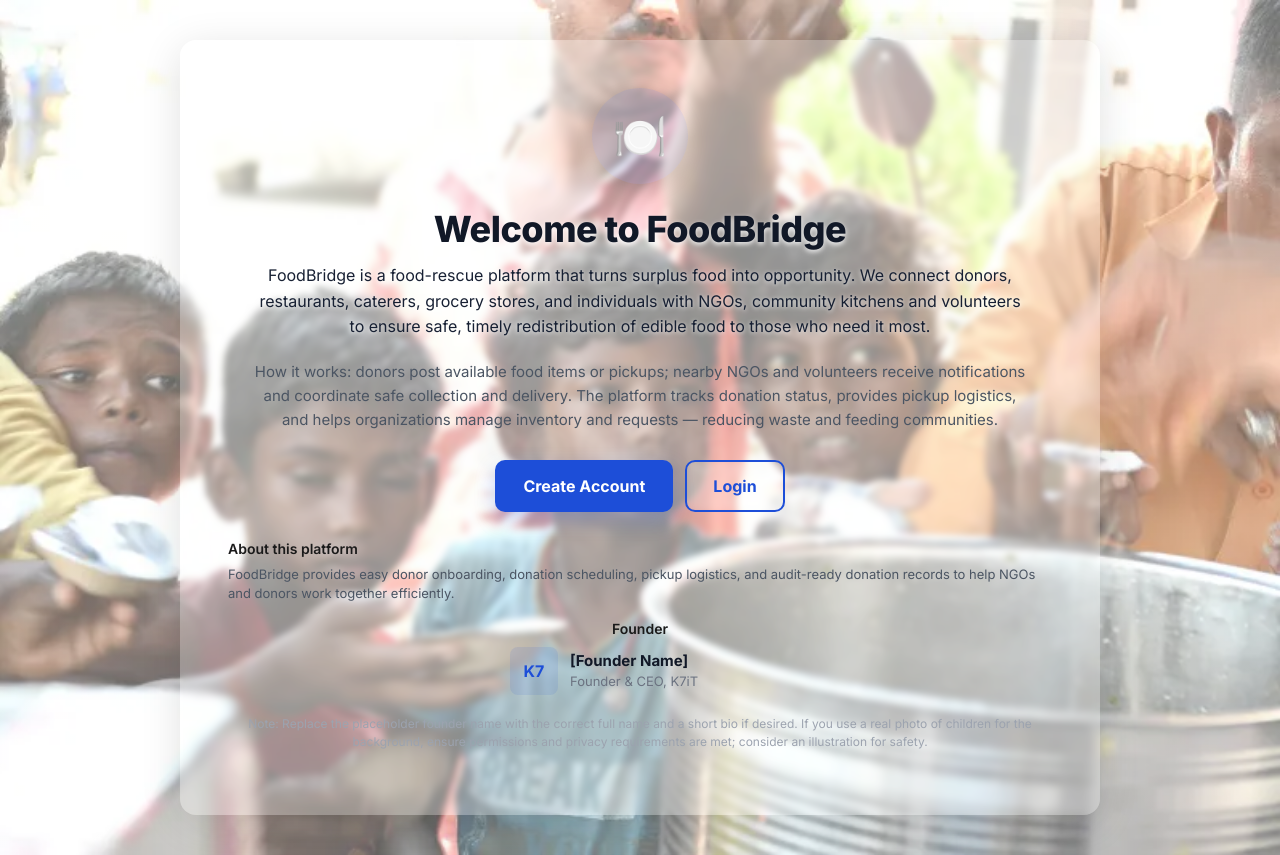
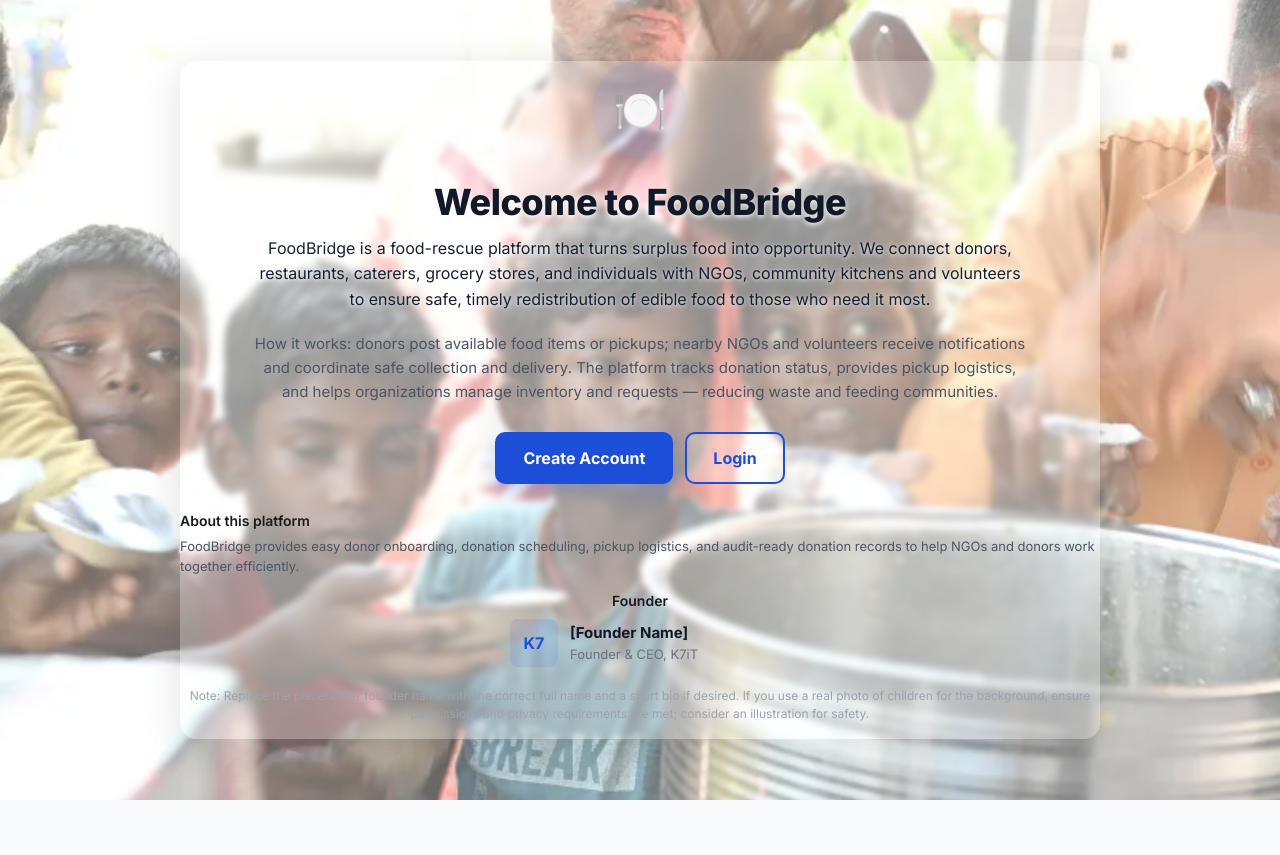
Before and after one commit to likithknp/food-rescue-UI, a React (Vite) app: page / in a window 1280 px wide. After the commit the page ends 800 px from the top, so only its background shows below. Built offline with nearby package versions, Linux system fonts and the light colour scheme.

Commit message:
Changes in welcome page - adding background image

```diff
--- a/src/pages/Welcome.jsx
+++ b/src/pages/Welcome.jsx
@@ -29,7 +29,7 @@ function Welcome() {
                 style={{
                     maxWidth: "920px",
                     width: "100%",
-                    padding: "48px",
+                    padding: "0px",
                     borderRadius: "16px",
                     // background: "linear-gradient(180deg, rgba(255,255,255,0.88), rgba(255,255,255,0.82))",
                     background: "rgba(255, 255, 255, 0.25)",
```
